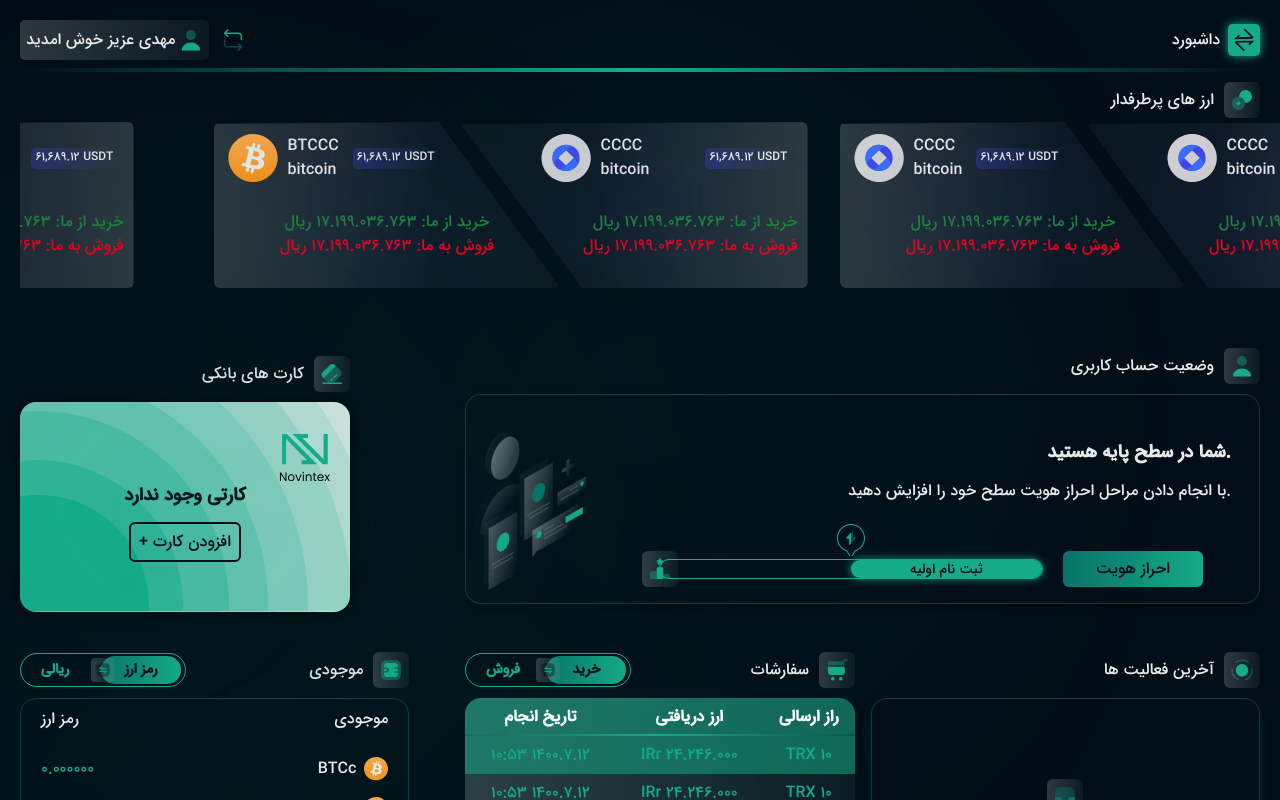
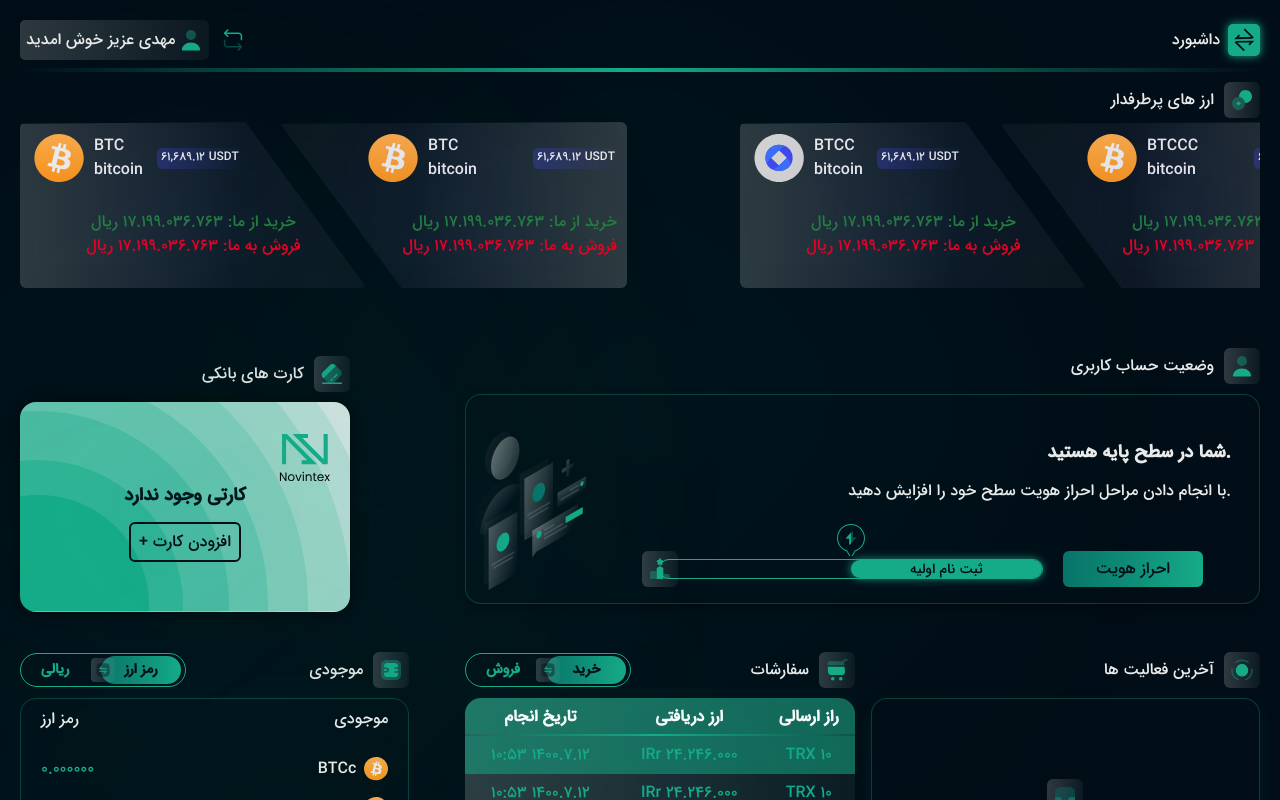
Before and after one commit to danyalbani240/dashboard, a Nuxt app: page / in a window 1280 px wide. Shown: the top 800 px of the page. Built offline with nearby package versions, Linux system fonts and the light colour scheme.

Commit message:
vue awesome swiper added

```diff
--- a/components/Base/BaseListPopularItem.vue
+++ b/components/Base/BaseListPopularItem.vue
@@ -19,7 +19,7 @@
       </div>
     </div>
     <div v-if="trapezoidR" class="relative trapezoid-r pl-10 md:pl-0  pt-3">
-      <div class="lg:ml-20 ml-2 flex items-center">
+      <div class="lg:ml-20 ml-2 flex justify-center items-center">
         <div class="flex">
           <img class="mr-2.5" :src="myImage" alt="" />
           <div>
@@ -114,7 +114,7 @@ export default {
 
 .trapezoid {
   clip-path: polygon(0 1%, 65% 0, 100% 100%, 0% 100%);
-  min-width: 347px;
+  width: 347px;
   height: 166px;
   background-image: linear-gradient(
     90.9deg,
@@ -130,7 +130,7 @@ export default {
 
 
   clip-path: polygon(0 1%, 100% 0, 100% 100%, 35% 100%);
-  min-width: 347px;
+  width: 347px;
   height: 166px;
   background-image: linear-gradient(
     to left,
--- a/components/ThePopularCurrencies.vue
+++ b/components/ThePopularCurrencies.vue
@@ -1,15 +1,17 @@
 <template>
   <div class="mt-2.5">
     <base-part-header :address="'popularicon'" :headName="'ارز های پرطرفدار'" />
-    <div
+    <!-- <div
       class="flex w-screen overflow-x-scroll md:overflow-x-hidden"
       :class="{
         'md:justify-center': $store.state.sidebar.isClosed,
         'md:justify-start': !$store.state.sidebar.isClosed,
       }"
-    >
+    > -->
+    <div v-swiper:mySwiper="options">
+      <div class="swiper-wrapper flex justify-between">
         <base-list-popular-item
-        class="my-1"
+          class="my-1 swiper-slide"
           v-for="(coin, index) in coins"
           :key="coin.short"
           :short="coin.short"
@@ -19,13 +21,10 @@
           :sellPrice="coin.sellPrice"
           :trapezoidR="index % 2 == 0 ? false : true"
           :address="coin.address"
-        :class="{
-          'mr-10': index == 1,
-          'ml-10': index == 2,
-          'mr-8': index == 3,
-        }"
         />
       </div>
+    </div>
+    <!-- </div> -->
   </div>
 </template>
 
@@ -34,6 +33,14 @@ export default {
   data() {
     return {
       coins: [
+        {
+          short: "BTC",
+          allName: "bitcoin",
+          dPrice: "61,689.12",
+          buyPrice: "17.199.036.763",
+          sellPrice: "17.199.036.763",
+          address: "btccardlogo",
+        },
         {
           short: "BTC",
           allName: "bitcoin",
@@ -96,6 +103,52 @@ export default {
           sellPrice: "17.199.036.763",
         },
       ],
+      options: {
+        slidesPerView: 4,
+        // spaceBetween: 30,
+        // grabCursor: true,
+        freeMode: true,
+
+
+        slidesPerGroup: 2,
+        breakpoints: {
+          1300: {
+            slidesPerView: 4,
+            spaceBetween: 10,
+            slidesPerGroup: 2,
+            freeMode:false,
+          },
+          1200: {
+            slidesPerView: 4,
+            spaceBetween: 200,
+            slidesPerGroup: 2,
+          },
+          1024: {
+            slidesPerView: 3,
+            spaceBetween: 10,
+            slidesPerGroup: 2,
+          },
+          768: {
+            slidesPerView: 2,
+            spaceBetween: -100,
+          },
+          600: {
+            slidesPerView: 2,
+            spaceBetween: 100,
+          },
+          500: {
+            slidesPerView: 1,
+            slidesPerGroup: 1,
+            freeMode: true,
+            spaceBetween: -130,
+          },
+          360: {
+            slidesPerView: 1,
+            spaceBetween: 20,
+            // freeMode: true,
+          },
+        },
+      },
     };
   },
 };
--- a/nuxt.config.js
+++ b/nuxt.config.js
@@ -23,7 +23,9 @@ export default {
   css: ["~/assets/style/style.css"],
 
   // Plugins to run before rendering page: https://go.nuxtjs.dev/config-plugins
-  plugins: [],
+  plugins: [
+    { src: '@/plugins/vue-awesome-swiper', mode: 'client' }
+  ],
 
   // Auto import components: https://go.nuxtjs.dev/config-components
   components: true,
```
Also changed, not shown: Plugins/vue-awesome-swiper.js (added, +10 -0 lines). Lines whose indentation alone changed are shown as unchanged.
